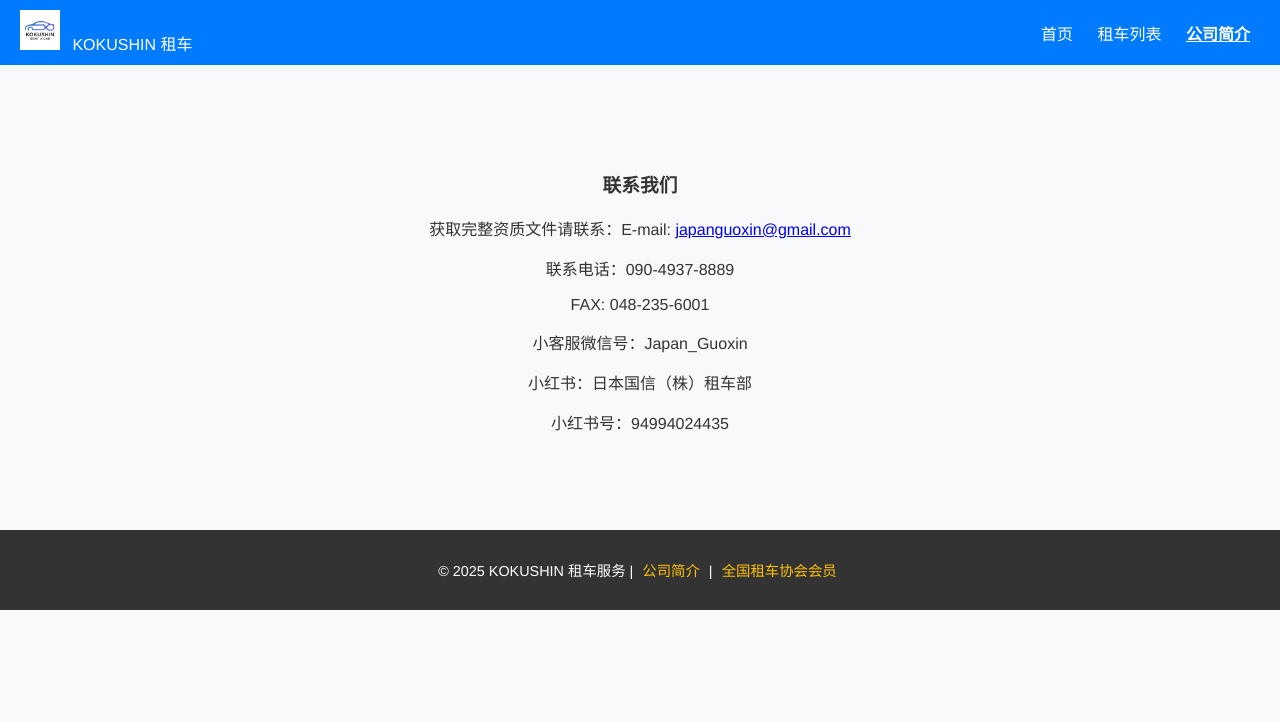
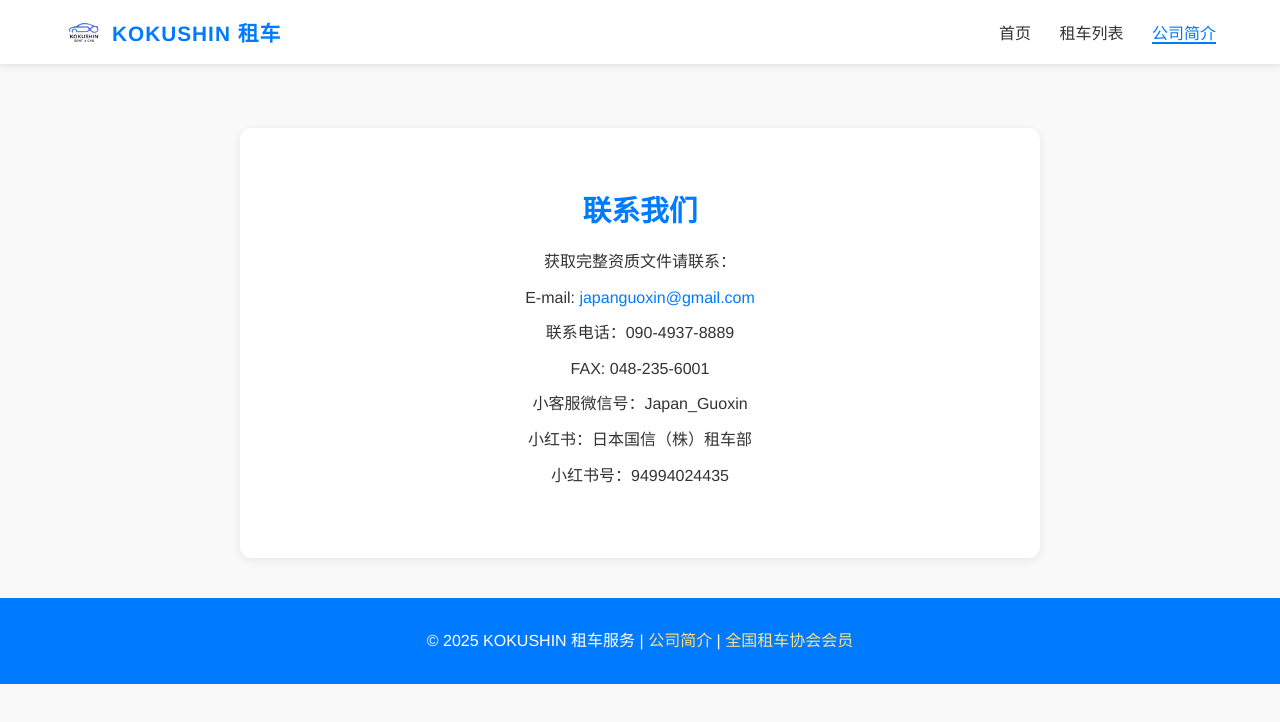
Before and after one commit to rikiiscat/kokushin-rental, a plain HTML site: page frontend/qualification.html in a window 1280 px wide. Drawn offline with Linux system fonts and the light colour scheme.

Commit message:
change qualification

```diff
--- a/frontend/qualification.html
+++ b/frontend/qualification.html
@@ -4,8 +4,151 @@
   <meta charset="UTF-8" />
   <meta name="viewport" content="width=device-width, initial-scale=1.0" />
   <title>公司资质 - KOKUSHIN 租车</title>
-  <link rel="stylesheet" href="style.css" />
+
+  <style>
+    * {
+      margin: 0;
+      padding: 0;
+      box-sizing: border-box;
+    }
+
+    html, body {
+      font-family: "Helvetica Neue", "PingFang SC", "Noto Sans JP", sans-serif;
+      background-color: #f9f9f9;
+      color: #333;
+      scroll-behavior: smooth;
+    }
+
+    /* Header 栏 */
+    header {
+      display: flex;
+      justify-content: space-between;
+      align-items: center;
+      background: white;
+      box-shadow: 0 2px 8px rgba(0,0,0,0.1);
+      padding: 12px 5%;
+      position: sticky;
+      top: 0;
+      z-index: 1000;
+    }
+
+    .logo {
+      display: flex;
+      align-items: center;
+      font-size: 1.3rem;
+      font-weight: bold;
+      color: #007bff;
+      letter-spacing: 1px;
+    }
+
+    nav a {
+      margin-left: 24px;
+      text-decoration: none;
+      color: #333;
+      font-weight: 500;
+      transition: color 0.3s ease, border-bottom 0.3s ease;
+      border-bottom: 2px solid transparent;
+    }
+
+    nav a:hover,
+    nav a.active {
+      color: #007bff;
+      border-bottom: 2px solid #007bff;
+    }
+
+    /* 翻译 */
+    #google_translate_element {
+      text-align: center;
+      margin: 12px auto;
+      padding: 6px 0;
+    }
+
+    /* 主内容 */
+    main {
+      padding: 60px 20px;
+      background-color: #fff;
+      max-width: 800px;
+      margin: 40px auto;
+      border-radius: 12px;
+      box-shadow: 0 2px 10px rgba(0,0,0,0.08);
+    }
+
+    h3 {
+      font-size: 1.8rem;
+      color: #007bff;
+      margin-bottom: 20px;
+      text-align: center;
+    }
+
+    p {
+      margin: 10px 0;
+      font-size: 1rem;
+      line-height: 1.6;
+      text-align: center;
+    }
+
+    a {
+      color: #007bff;
+      text-decoration: none;
+    }
+
+    a:hover {
+      text-decoration: underline;
+    }
+
+    /* Footer */
+    footer {
+      text-align: center;
+      background-color: #007bff;
+      color: white;
+      padding: 20px;
+      font-size: 0.95rem;
+      margin-top: 40px;
+    }
+
+    footer a {
+      color: #ffe082;
+      text-decoration: none;
+      transition: color 0.3s;
+    }
+
+    footer a:hover {
+      color: #fff;
+    }
+
+    @media (max-width: 768px) {
+      header {
+        flex-direction: column;
+        padding: 15px 20px;
+      }
+
+      nav {
+        margin-top: 8px;
+      }
+
+      nav a {
+        margin: 0 10px;
+      }
+
+      main {
+        margin: 20px;
+        padding: 40px 20px;
+      }
+    }
+  </style>
+
+  <!-- Google Translate -->
+  <script type="text/javascript">
+    function googleTranslateElementInit() {
+      new google.translate.TranslateElement(
+        { pageLanguage: 'zh-CN', includedLanguages: 'zh-CN,en,ja', layout: google.translate.TranslateElement.InlineLayout.SIMPLE },
+        'google_translate_element'
+      );
+    }
+  </script>
+  <script type="text/javascript" src="//translate.google.com/translate_a/element.js?cb=googleTranslateElementInit"></script>
 </head>
+
 <body>
   <header>
     <div class="logo">
@@ -20,16 +163,15 @@
 
   <div id="google_translate_element"></div>
 
-  <main class="intro">
-    <section style="margin-top:40px;">
+  <main>
     <h3>联系我们</h3>
-      <p>获取完整资质文件请联系：E-mail: <a href="mailto: japanguoxin@gmail.com">japanguoxin@gmail.com</a></p>
+    <p>获取完整资质文件请联系：</p>
+    <p>E-mail: <a href="mailto:japanguoxin@gmail.com">japanguoxin@gmail.com</a></p>
     <p>联系电话：090-4937-8889</p>
     <p>FAX: 048-235-6001</p>
     <p>小客服微信号：Japan_Guoxin</p>
     <p>小红书：日本国信（株）租车部</p>
     <p>小红书号：94994024435</p>
-    </section>
   </main>
 
   <footer>
```
Lines whose indentation alone changed are shown as unchanged.
